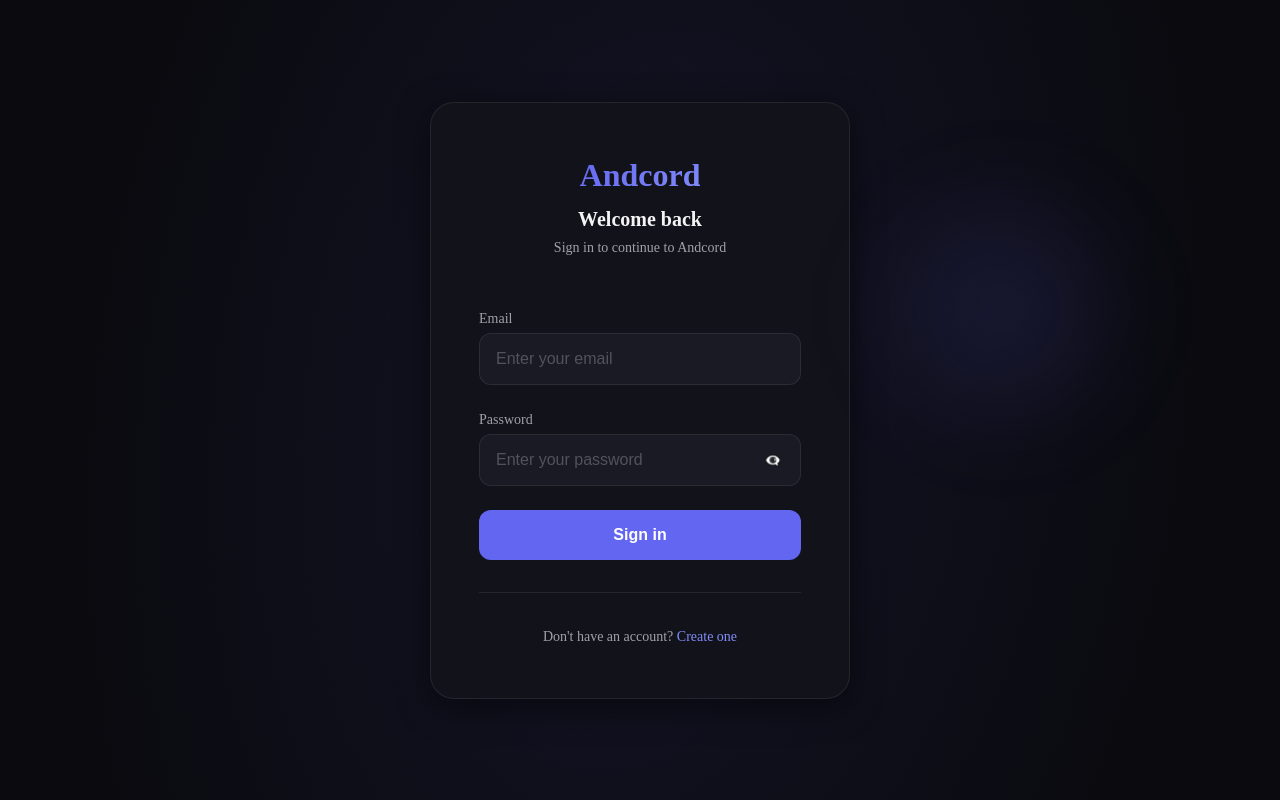
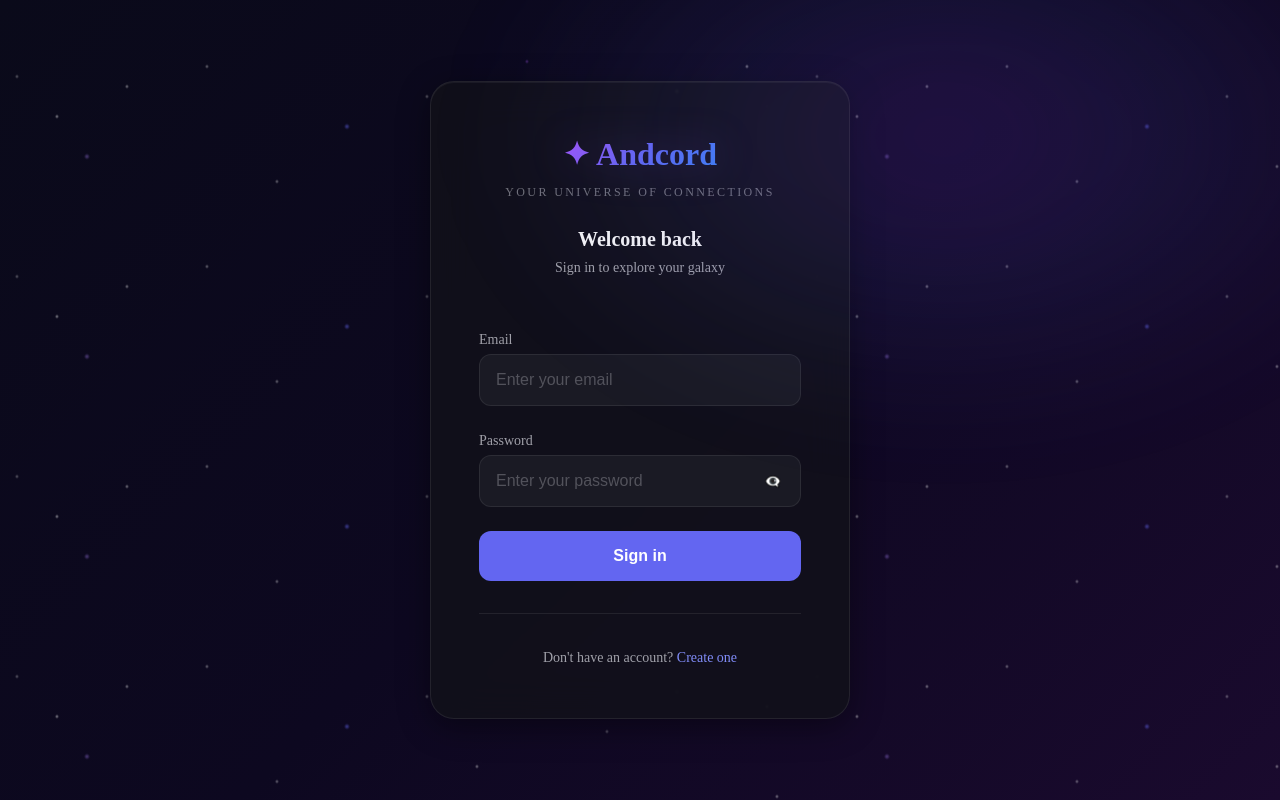
Before and after one commit to SetFodi/Andcord, a Next.js app: page /login in a window 1280 px wide. Built offline with nearby package versions, Linux system fonts and the light colour scheme; no server answers.

Commit message:
galaxy theme, geist

```diff
--- a/app/(auth)/auth.css
+++ b/app/(auth)/auth.css
@@ -4,60 +4,76 @@
     align-items: center;
     justify-content: center;
     padding: var(--space-lg);
-    background: var(--bg-primary);
+    background: linear-gradient(135deg, #0a0a1a 0%, #0d0820 50%, #1a0a2e 100%);
     position: relative;
     overflow: hidden;
 }
 
-/* Animated background gradient */
+/* Animated starfield */
 .auth-container::before {
     content: '';
     position: absolute;
-    top: -50%;
-    left: -50%;
-    width: 200%;
-    height: 200%;
-    background: radial-gradient(ellipse at center,
-            rgba(99, 102, 241, 0.1) 0%,
-            transparent 50%);
-    animation: rotate 20s linear infinite;
+    top: 0;
+    left: 0;
+    width: 100%;
+    height: 100%;
+    background-image:
+        radial-gradient(2px 2px at 20px 30px, rgba(255, 255, 255, 0.9), transparent),
+        radial-gradient(2px 2px at 40px 70px, rgba(255, 255, 255, 0.7), transparent),
+        radial-gradient(2px 2px at 50px 160px, rgba(255, 255, 255, 0.8), transparent),
+        radial-gradient(2px 2px at 90px 40px, rgba(255, 255, 255, 0.6), transparent),
+        radial-gradient(2px 2px at 130px 80px, rgba(255, 255, 255, 0.9), transparent),
+        radial-gradient(3px 3px at 160px 120px, rgba(147, 112, 219, 0.8), transparent),
+        radial-gradient(2px 2px at 200px 50px, rgba(255, 255, 255, 0.8), transparent),
+        radial-gradient(2px 2px at 280px 30px, rgba(255, 255, 255, 0.7), transparent),
+        radial-gradient(2px 2px at 350px 145px, rgba(255, 255, 255, 0.7), transparent),
+        radial-gradient(3px 3px at 420px 90px, rgba(99, 102, 241, 0.9), transparent),
+        radial-gradient(2px 2px at 500px 60px, rgba(255, 255, 255, 0.65), transparent),
+        radial-gradient(2px 2px at 550px 130px, rgba(255, 255, 255, 0.8), transparent),
+        radial-gradient(2px 2px at 600px 25px, rgba(168, 85, 247, 0.7), transparent),
+        radial-gradient(2px 2px at 680px 95px, rgba(255, 255, 255, 0.6), transparent),
+        radial-gradient(3px 3px at 750px 55px, rgba(255, 255, 255, 0.8), transparent);
+    background-repeat: repeat;
+    background-size: 800px 200px;
+    animation: starsScroll 60s linear infinite;
+    opacity: 0.6;
 }
 
-@keyframes rotate {
+@keyframes starsScroll {
     from {
-        transform: rotate(0deg);
+        background-position: 0 0;
     }
 
     to {
-        transform: rotate(360deg);
+        background-position: -800px 400px;
     }
 }
 
-/* Floating orbs */
+/* Nebula glow - purple/blue */
 .auth-container::after {
     content: '';
     position: absolute;
-    top: 20%;
-    right: 10%;
-    width: 300px;
-    height: 300px;
-    background: radial-gradient(circle,
-            rgba(99, 102, 241, 0.15) 0%,
+    top: -20%;
+    right: -10%;
+    width: 70%;
+    height: 70%;
+    background: radial-gradient(ellipse,
+            rgba(147, 51, 234, 0.25) 0%,
+            rgba(99, 102, 241, 0.15) 30%,
             transparent 70%);
-    border-radius: 50%;
-    filter: blur(40px);
-    animation: float 6s ease-in-out infinite;
+    filter: blur(60px);
+    animation: nebulaPulse 8s ease-in-out infinite alternate;
 }
 
-@keyframes float {
-
-    0%,
-    100% {
-        transform: translateY(0) translateX(0);
+@keyframes nebulaPulse {
+    0% {
+        transform: translate(0, 0) scale(1);
+        opacity: 0.6;
     }
 
-    50% {
-        transform: translateY(-20px) translateX(10px);
+    100% {
+        transform: translate(-20px, 20px) scale(1.1);
+        opacity: 0.8;
     }
 }
 
@@ -66,10 +82,14 @@
     width: 100%;
     max-width: 420px;
     padding: var(--space-2xl);
-    background: var(--bg-secondary);
-    border: 1px solid var(--border-color);
+    background: rgba(18, 18, 26, 0.8);
+    backdrop-filter: blur(20px);
+    -webkit-backdrop-filter: blur(20px);
+    border: 1px solid rgba(255, 255, 255, 0.08);
     border-radius: var(--radius-2xl);
-    box-shadow: var(--shadow-lg);
+    box-shadow:
+        0 8px 32px rgba(0, 0, 0, 0.4),
+        inset 0 1px 0 rgba(255, 255, 255, 0.05);
     animation: fadeInUp 0.5s ease forwards;
 }
 
@@ -81,12 +101,22 @@
 .auth-logo {
     font-size: var(--text-3xl);
     font-weight: 800;
-    background: linear-gradient(135deg, var(--accent), var(--accent-light));
+    background: linear-gradient(135deg, #a855f7 0%, #6366f1 50%, #3b82f6 100%);
     -webkit-background-clip: text;
     -webkit-text-fill-color: transparent;
     background-clip: text;
-    margin-bottom: var(--space-sm);
+    margin-bottom: var(--space-xs);
     display: inline-block;
+    filter: drop-shadow(0 0 20px rgba(139, 92, 246, 0.3));
+}
+
+.auth-tagline {
+    font-size: var(--text-xs);
+    font-weight: 500;
+    color: var(--text-tertiary);
+    text-transform: uppercase;
+    letter-spacing: 0.2em;
+    margin-bottom: var(--space-lg);
 }
 
 .auth-title {
--- a/app/(auth)/login/page.tsx
+++ b/app/(auth)/login/page.tsx
@@ -36,9 +36,10 @@ export default function LoginPage() {
         <div className="auth-container">
             <div className="auth-card">
                 <div className="auth-header">
-                    <div className="auth-logo">Andcord</div>
+                    <div className="auth-logo">✦ Andcord</div>
+                    <p className="auth-tagline">Your universe of connections</p>
                     <h1 className="auth-title">Welcome back</h1>
-                    <p className="auth-subtitle">Sign in to continue to Andcord</p>
+                    <p className="auth-subtitle">Sign in to explore your galaxy</p>
                 </div>
 
                 <form className="auth-form" onSubmit={handleSubmit}>
--- a/app/layout.tsx
+++ b/app/layout.tsx
@@ -1,9 +1,9 @@
 import type { Metadata } from "next";
-import { Plus_Jakarta_Sans } from "next/font/google";
+import { Geist } from "next/font/google";
 import "./globals.css";
 import { AuthProvider } from "@/lib/hooks/useAuth";
 
-const plusJakarta = Plus_Jakarta_Sans({
+const geist = Geist({
   variable: "--font-primary",
   subsets: ["latin"],
   weight: ["300", "400", "500", "600", "700", "800"],
@@ -21,7 +21,7 @@ export default function RootLayout({
 }>) {
   return (
     <html lang="en" suppressHydrationWarning>
-      <body className={plusJakarta.variable} suppressHydrationWarning>
+      <body className={geist.variable} suppressHydrationWarning>
         <AuthProvider>
           {children}
         </AuthProvider>
```
Also changed, not shown: app/(auth)/register/page.tsx (+4 -3 lines).
